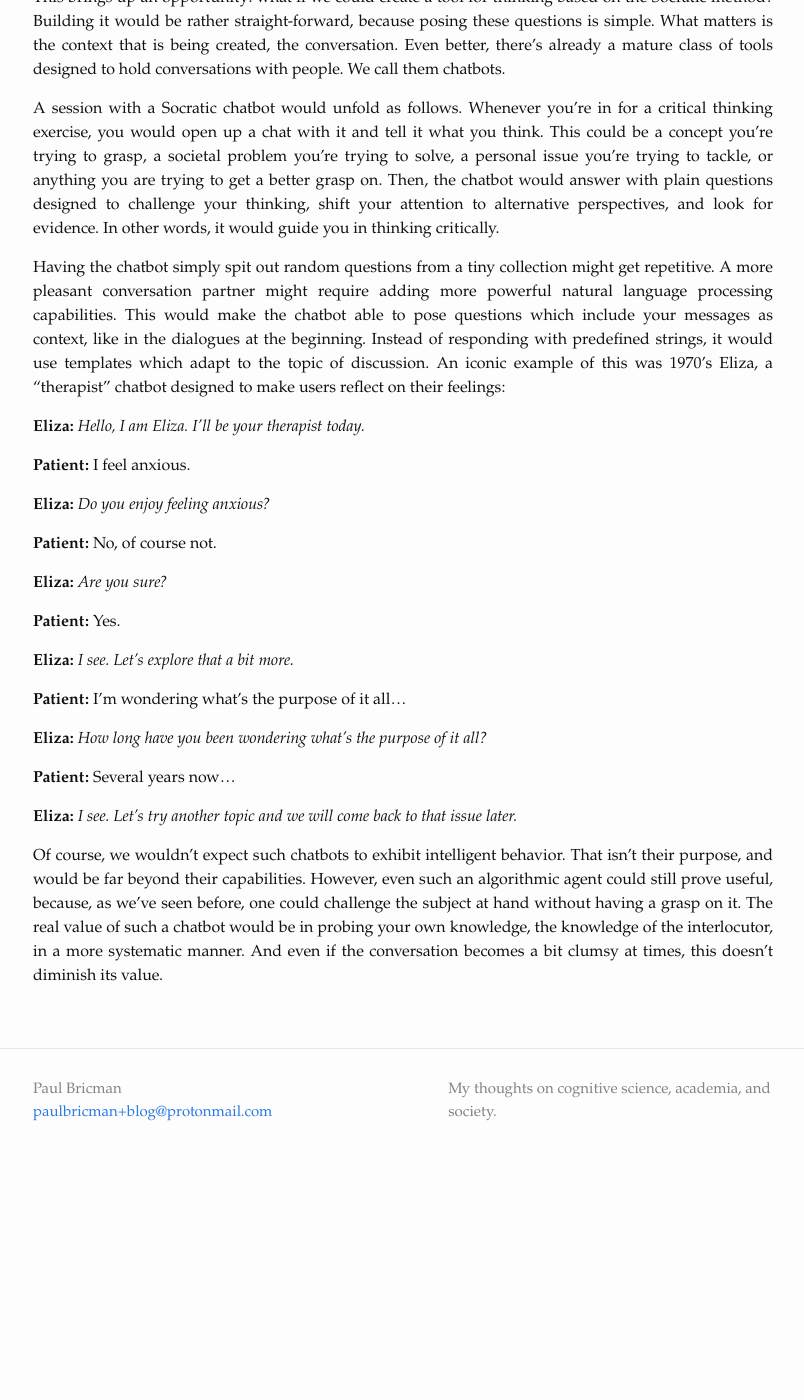
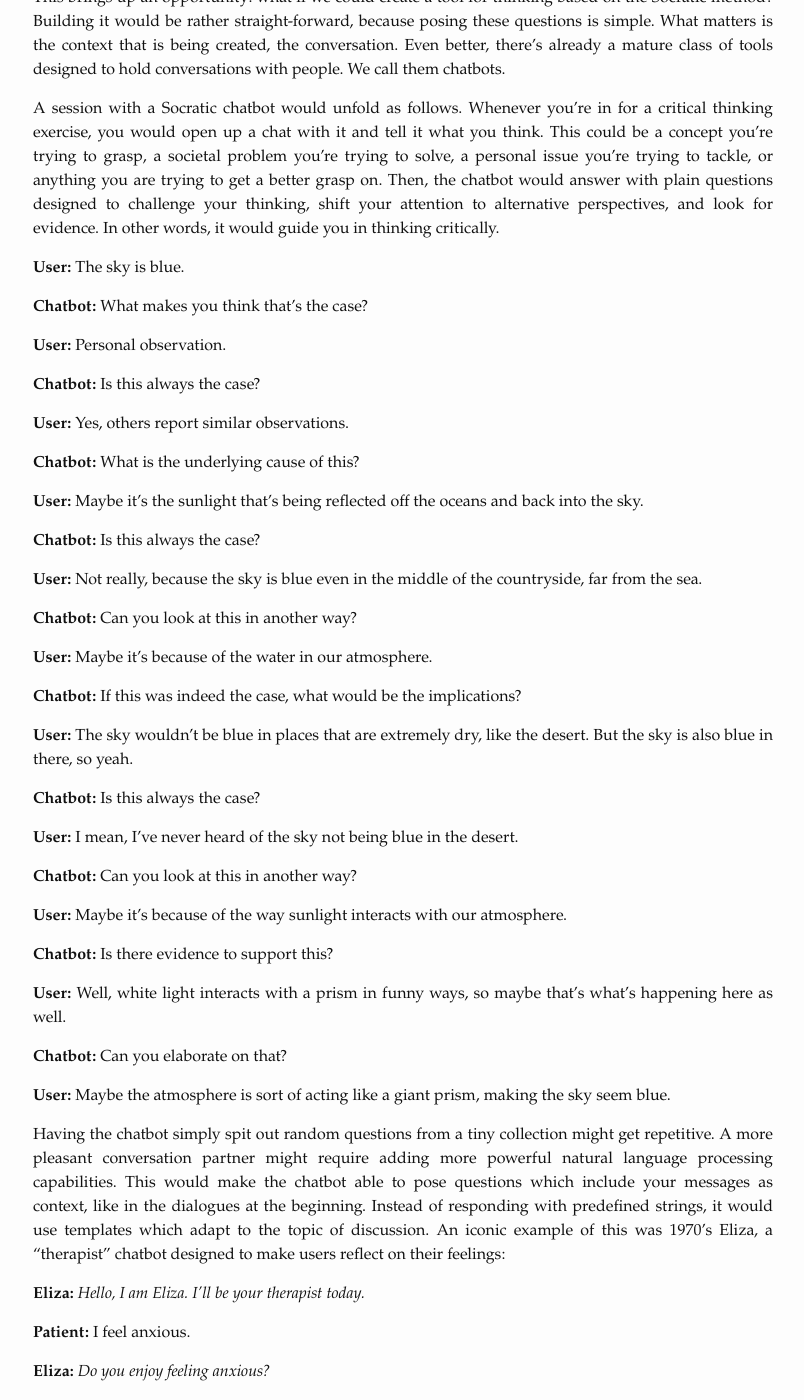
Before and after one commit to paulbricman/paulbricman.github.io, a Jekyll site: the page built from _posts/2020-09-20-the-pocket-philosopher.md, in a window 1280 px wide and 1400 px high, scrolled down 1945 px. Shown: the whole window, without its empty margins (237-1041 px from the left). Built offline with Jekyll 4.4.1, drawn with Linux system fonts in a browser that asks for light colours; before the commit the page ends 3129 px from its top, so only the background shows below that.

Commit message:
Update The Pocket Philosopher

```diff
--- a/_posts/2020-09-20-the-pocket-philosopher.md
+++ b/_posts/2020-09-20-the-pocket-philosopher.md
@@ -57,6 +57,48 @@ This brings up an opportunity: what if we could create a tool for thinking based
 
 A session with a Socratic chatbot would unfold as follows. Whenever you're in for a critical thinking exercise, you would open up a chat with it and tell it what you think. This could be a concept you're trying to grasp, a societal problem you're trying to solve, a personal issue you're trying to tackle, or anything you are trying to get a better grasp on. Then, the chatbot would answer with plain questions designed to challenge your thinking, shift your attention to alternative perspectives, and look for evidence. In other words, it would guide you in thinking critically.
 
+**User:** The sky is blue.
+
+**Chatbot:** What makes you think that's the case?
+
+**User:** Personal observation.
+
+**Chatbot:** Is this always the case?
+
+**User:** Yes, others report similar observations.
+
+**Chatbot:** What is the underlying cause of this?
+
+**User:** Maybe it's the sunlight that's being reflected off the oceans and back into the sky.
+
+**Chatbot:** Is this always the case?
+
+**User:** Not really, because the sky is blue even in the middle of the countryside, far from the sea.
+
+**Chatbot:** Can you look at this in another way?
+
+**User:** Maybe it's because of the water in our atmosphere.
+
+**Chatbot:** If this was indeed the case, what would be the implications?
+
+**User:** The sky wouldn't be blue in places that are extremely dry, like the desert. But the sky is also blue in there, so yeah.
+
+**Chatbot:** Is this always the case?
+
+**User:** I mean, I've never heard of the sky not being blue in the desert.
+
+**Chatbot:** Can you look at this in another way?
+
+**User:** Maybe it's because of the way sunlight interacts with our atmosphere.
+
+**Chatbot:** Is there evidence to support this?
+
+**User:** Well, white light interacts with a prism in funny ways, so maybe that's what's happening here as well.
+
+**Chatbot:** Can you elaborate on that?
+
+**User:** Maybe the atmosphere is sort of acting like a giant prism, making the sky seem blue.
+
 Having the chatbot simply spit out random questions from a tiny collection might get repetitive. A more pleasant conversation partner might require adding more powerful natural language processing capabilities. This would make the chatbot able to pose questions which include your messages as context, like in the dialogues at the beginning. Instead of responding with predefined strings, it would use templates which adapt to the topic of discussion. An iconic example of this was 1970's Eliza, a "therapist" chatbot designed to make users reflect on their feelings:
 
 **Eliza:** *Hello, I am Eliza. I'll be your therapist today.*
@@ -66,10 +108,6 @@ Having the chatbot simply spit out random questions from a tiny collection might
 **Eliza:** *Do you enjoy feeling anxious?*
 
 **Patient:** No, of course not.
-
-**Eliza:** *Are you sure?*
-
-**Patient:** Yes.
 
 **Eliza:** *I see. Let's explore that a bit more.*
 
```
